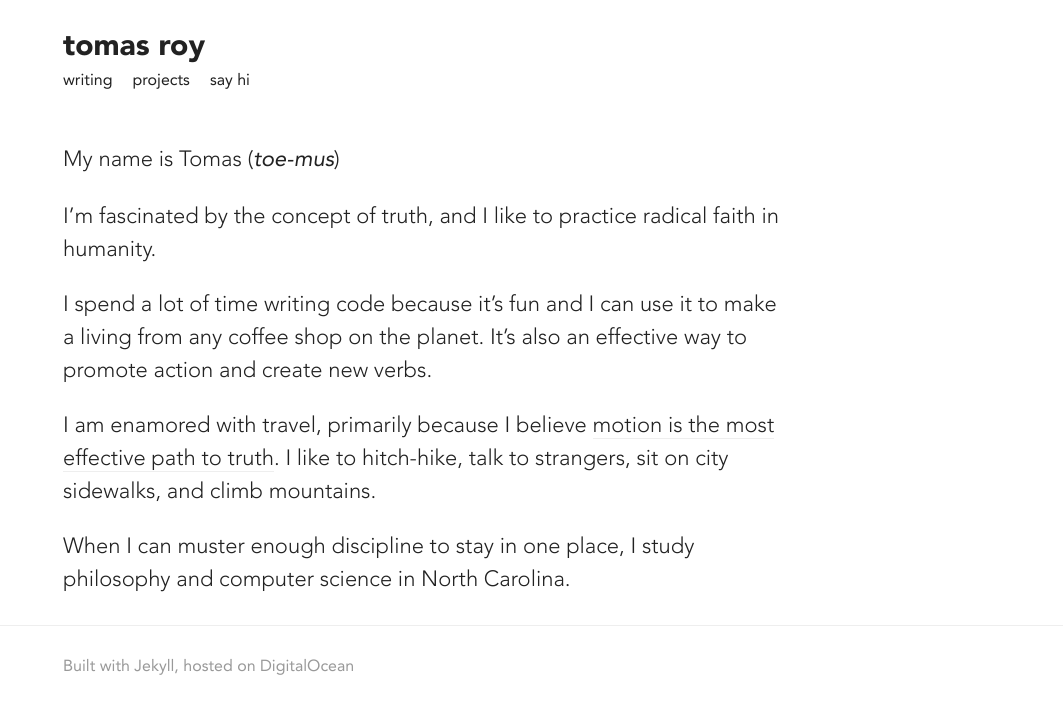
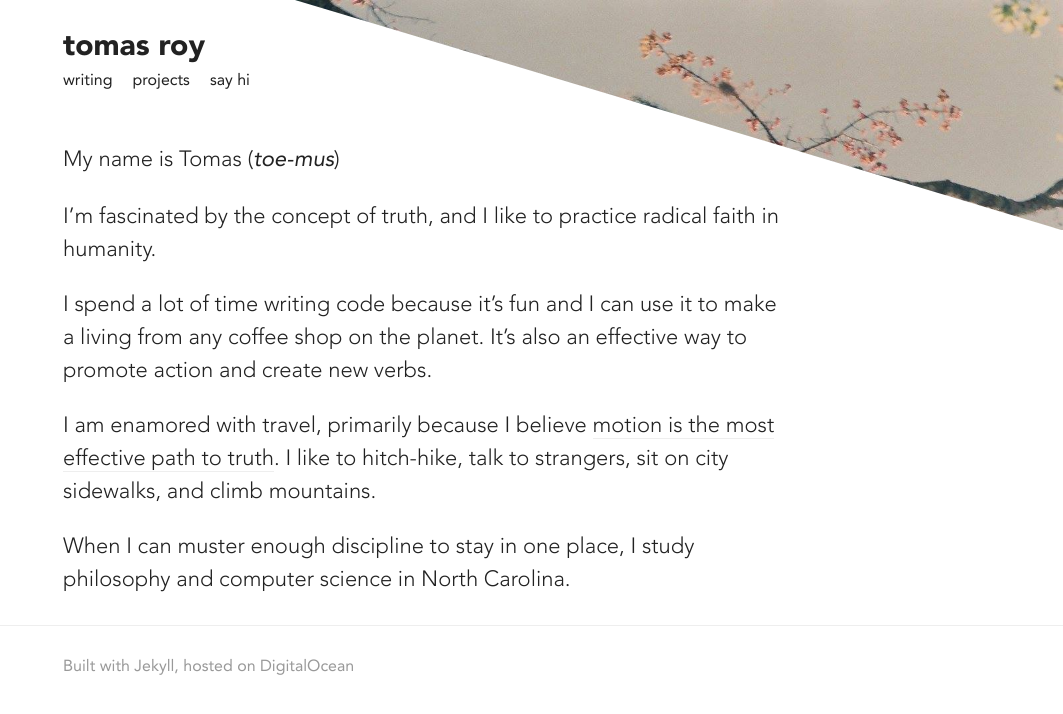
Before and after one commit to minicreative/tomasroy.com, a Jekyll site: the page built from index.md, in a window 1280 px wide. Shown: the top 714 px of the page, without its empty margins (217-1280 px from the left). Built offline with Jekyll 4.4.1, drawn with Linux system fonts in a browser that asks for light colours; some web fonts are replaced.

Commit message:
random background image implemented

```diff
--- a/_includes/head.html
+++ b/_includes/head.html
@@ -19,7 +19,7 @@
 	<body class="{{ page.id }}">
 
 		<!-- Corner -->
-		<div class="corner" style="background-image:url('{{ site.corner_image }}')"></div>
+		<div id="corner"></div>
 
 		<!-- Header -->
 		<header>
--- a/css/main.scss
+++ b/css/main.scss
@@ -67,11 +67,17 @@ h3 {font-size:18px;}
 
 // Basic Layout Elements ========================================================
 
-.corner {
+#corner {
 	position:absolute; top:0px; left:40%; width:60%; height:18vw; max-height:500px;
 	background-size:cover; background-repeat:no-repeat; z-index:20;
 	-webkit-clip-path: polygon(100% 0, 0 0, 100% 100%); clip-path: polygon(100% 0, 0 0, 100% 100%);
 	@include breakpoint(xs) {left:auto; right:0px; height:150px; width:150px;}
+
+	&.image-0 {background-image:url("/uploads/30.jpg");}
+	&.image-1 {background-image:url("/uploads/40.jpg");}
+	&.image-2 {background-image:url("/uploads/41.jpg");}
+	&.image-3 {background-image:url("/uploads/53.jpg");}
+	&.image-4 {background-image:url("/uploads/57.jpg");}
 }
 
 header {
--- a/js/main.js
+++ b/js/main.js
@@ -1,14 +1,19 @@
-
 // Variables ===================================================================
 
 // Initialization ==============================================================
 
 // Run functions when document is ready
 $(document).ready(function () {
-
+	setCornerImage();
 });
 
 // Run function again on load & resize
 $(window).on('resize', function () {
 
 });
+
+var setCornerImage = function () {
+	var i = Math.floor(Math.random() * Math.floor(5));
+	var cornerClass = "image-"+i;
+	$("#corner").addClass(cornerClass);
+};
```
